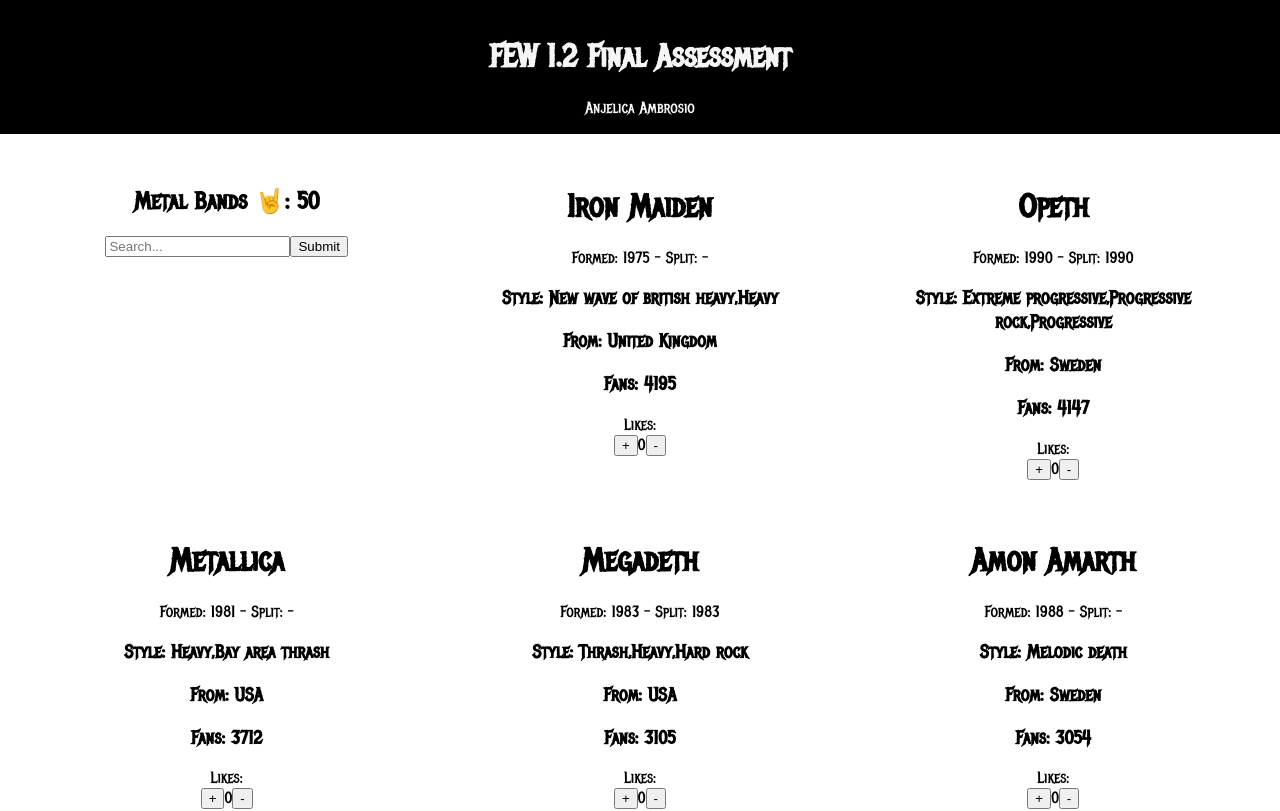
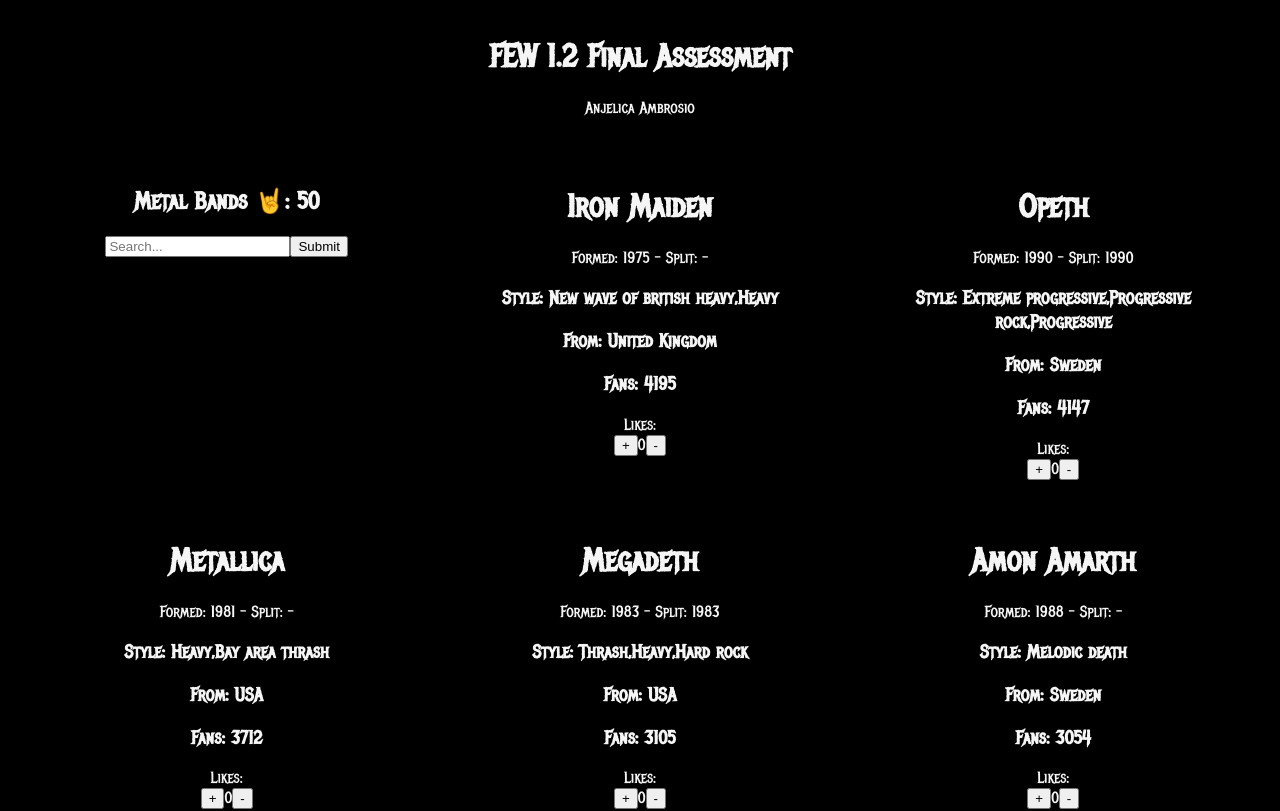
Before and after one commit to reikamoon/few1.2_final, a React (Create React App) app: page /#/ in a window 1280 px wide. Shown: the top 811 px of the page. Built offline with nearby package versions, Linux system fonts and the light colour scheme.

Commit message:
fixed body

```diff
--- a/src/components/Header/Header.css
+++ b/src/components/Header/Header.css
@@ -1,4 +1,9 @@
 /*  src/Header.css  */
+body {
+ background-color: black;
+ color: whitesmoke;
+}
+
 .Header {
     font-family: "Metal Mania";
     box-sizing: border-box;
```
